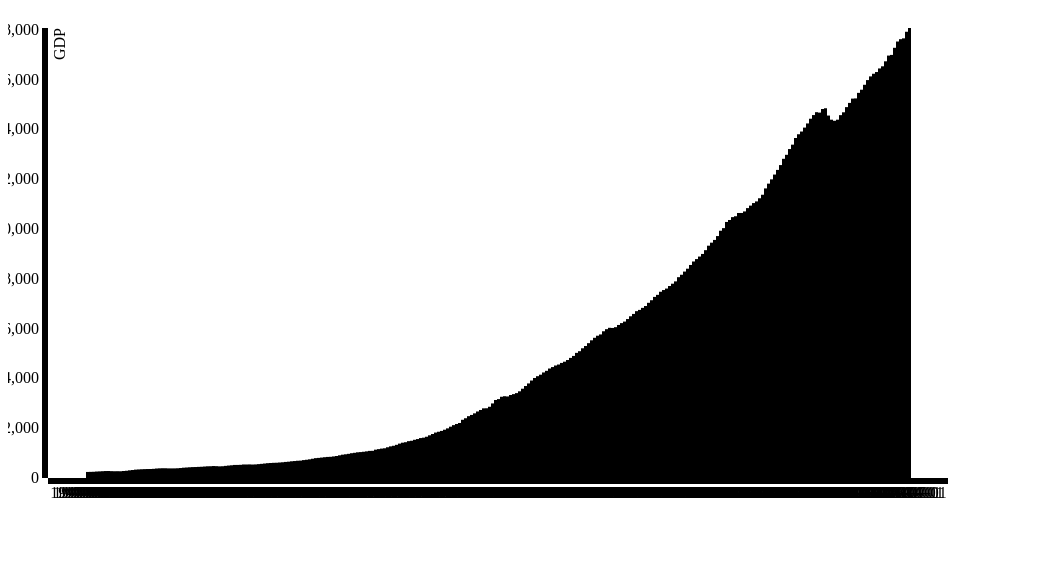
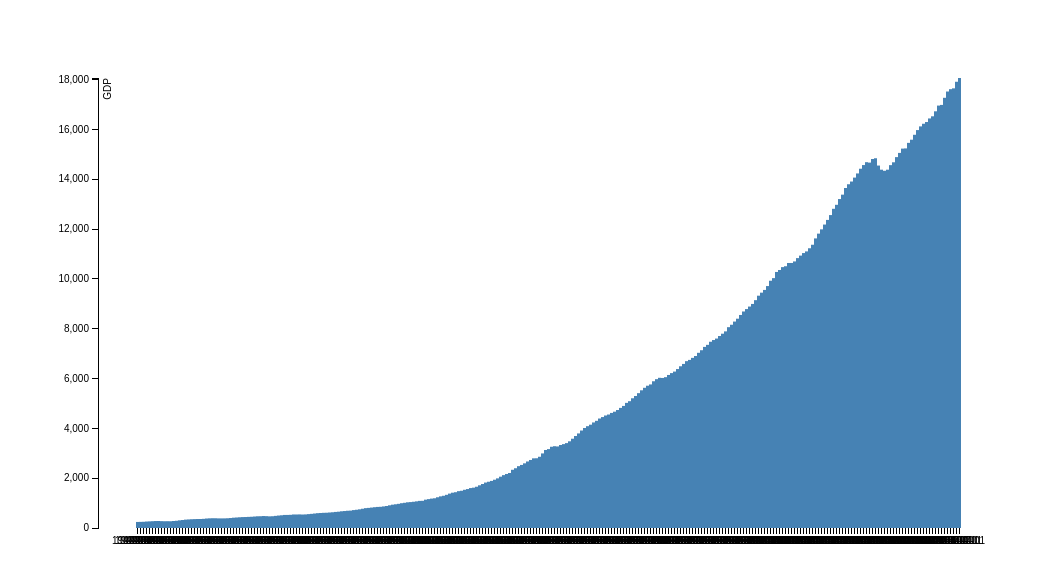
Before and after one commit to ratracegrad/fcc-visualize-bar-chart, a website: page public/index.html in a window 1280 px wide. Shown: the whole page, without its empty margins (0-1040 px from the left). Drawn offline with nearby package versions, Linux system fonts and the light colour scheme.

Commit message:
updated page

```diff
--- a/public/index.html
+++ b/public/index.html
@@ -4,7 +4,7 @@
         <meta charset="UTF-8">
         <title>FCC Visualize Bar Chart | Jennifer Bland</title>
 
-        <link href="stylesheets/style.css">
+        <link href="stylesheets/style.css" rel="stylesheet">
 
         <script src="javascripts/jquery/dist/jquery.min.js"></script>
         <script src="javascripts/d3/d3.js"></script>
```
